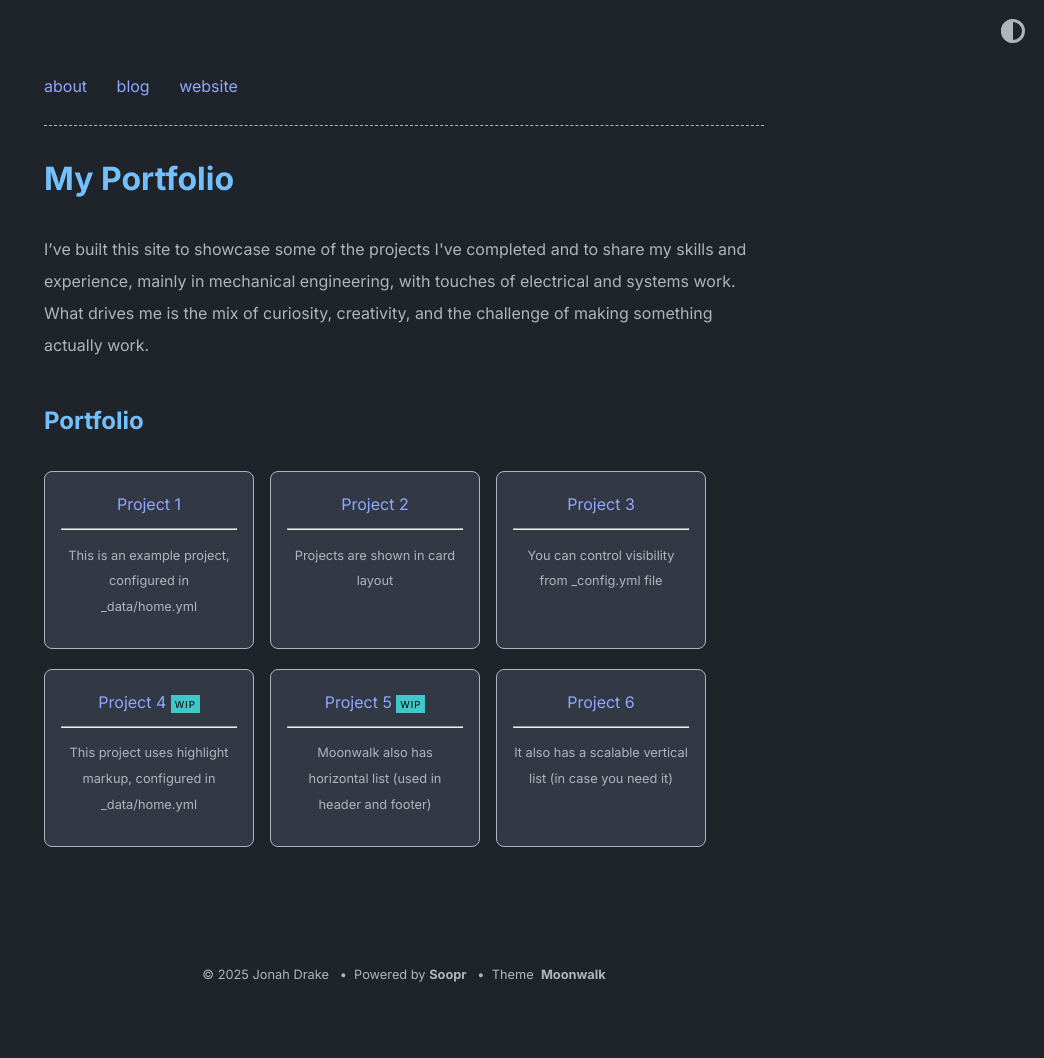
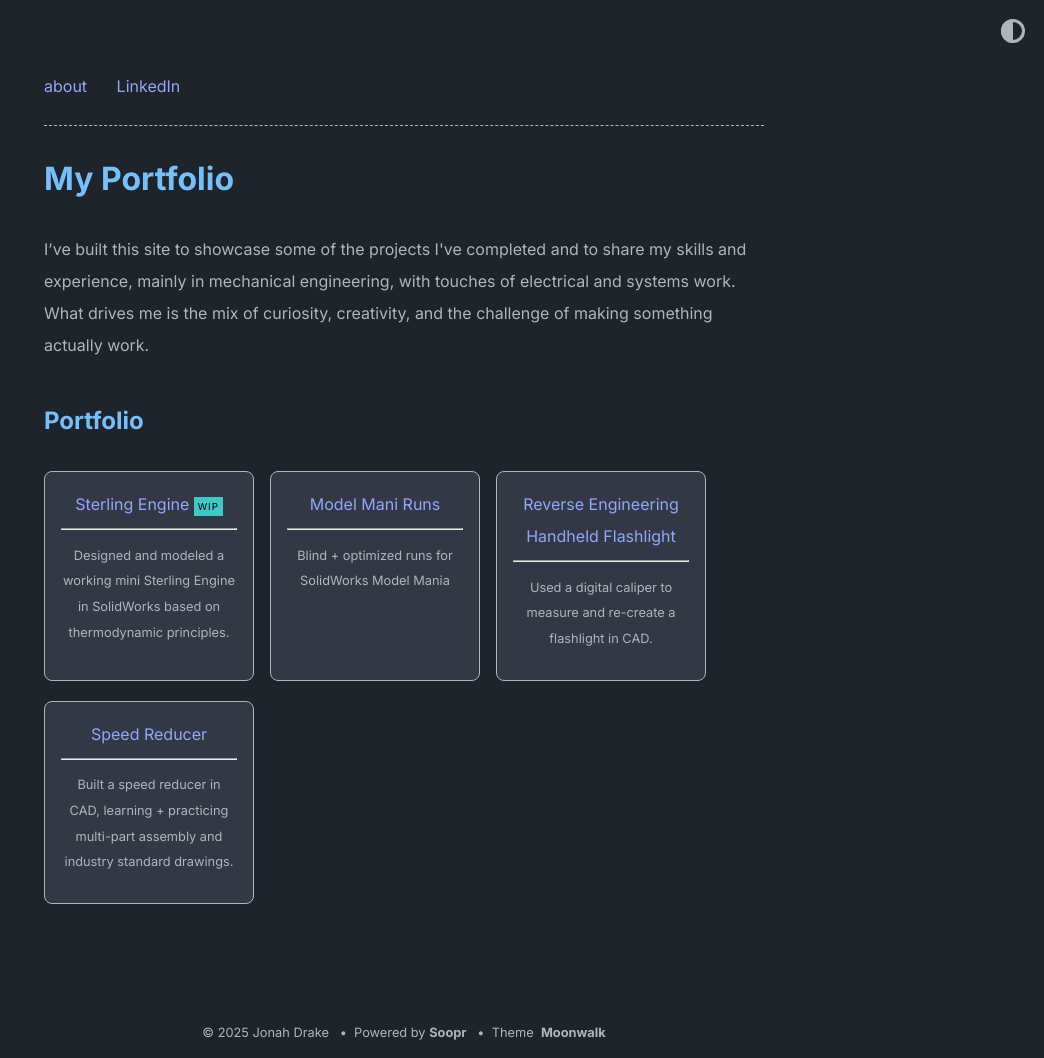
Before and after one commit to jdrake19/jdrake19.github.io, a Jekyll site: the page built from index.md, in a window 1280 px wide. Shown: the whole page, without its empty margins (236-1280 px from the left). Built offline with Jekyll 4.4.1, drawn with Linux system fonts in a browser that asks for light colours; before the commit the page ends 1000 px from its top, so only the background shows below that.

Commit message:
Portfolio title update

```diff
--- a/_data/home.yml
+++ b/_data/home.yml
@@ -2,38 +2,27 @@ navbar_entries:
   - title: about
     url: about
 
-  - title: blog
-    url: blog
-
-  - title: website
+  - title: LinkedIn
     url: https://www.abhinav.co
 
 project_entries:
-  - title: Project 1
+  - title: Sterling Engine
     url: overview-post
-    desc: This is an example project, configured in _data/home.yml
-
-  - title: Project 2
-    url: overview-post
-    desc: Projects are shown in card layout
-
-  - title: Project 3
-    url: overview-post
-    desc: You can control visibility from _config.yml file
-
-  - title: Project 4
-    url: overview-post
-    desc: This project uses highlight markup, configured in _data/home.yml
+    desc: Designed and modeled a working mini Sterling Engine in SolidWorks based on thermodynamic principles.
     highlight: WIP
 
-  - title: Project 5
+  - title: Model Mani Runs
     url: overview-post
-    desc: Moonwalk also has horizontal list (used in header and footer)
-    highlight: WIP
+    desc: Blind + optimized runs for SolidWorks Model Mania
 
-  - title: Project 6
+  - title: Reverse Engineering Handheld Flashlight
     url: overview-post
-    desc: It also has a scalable vertical list (in case you need it)
+    desc: Used a digital caliper to measure and re-create a flashlight in CAD.
+
+  - title: Speed Reducer
+    url: overview-post
+    desc: Built a speed reducer in CAD, learning + practicing multi-part assembly and industry standard drawings.
+
 
 old_project_entries:
   - title: Soopr
```
